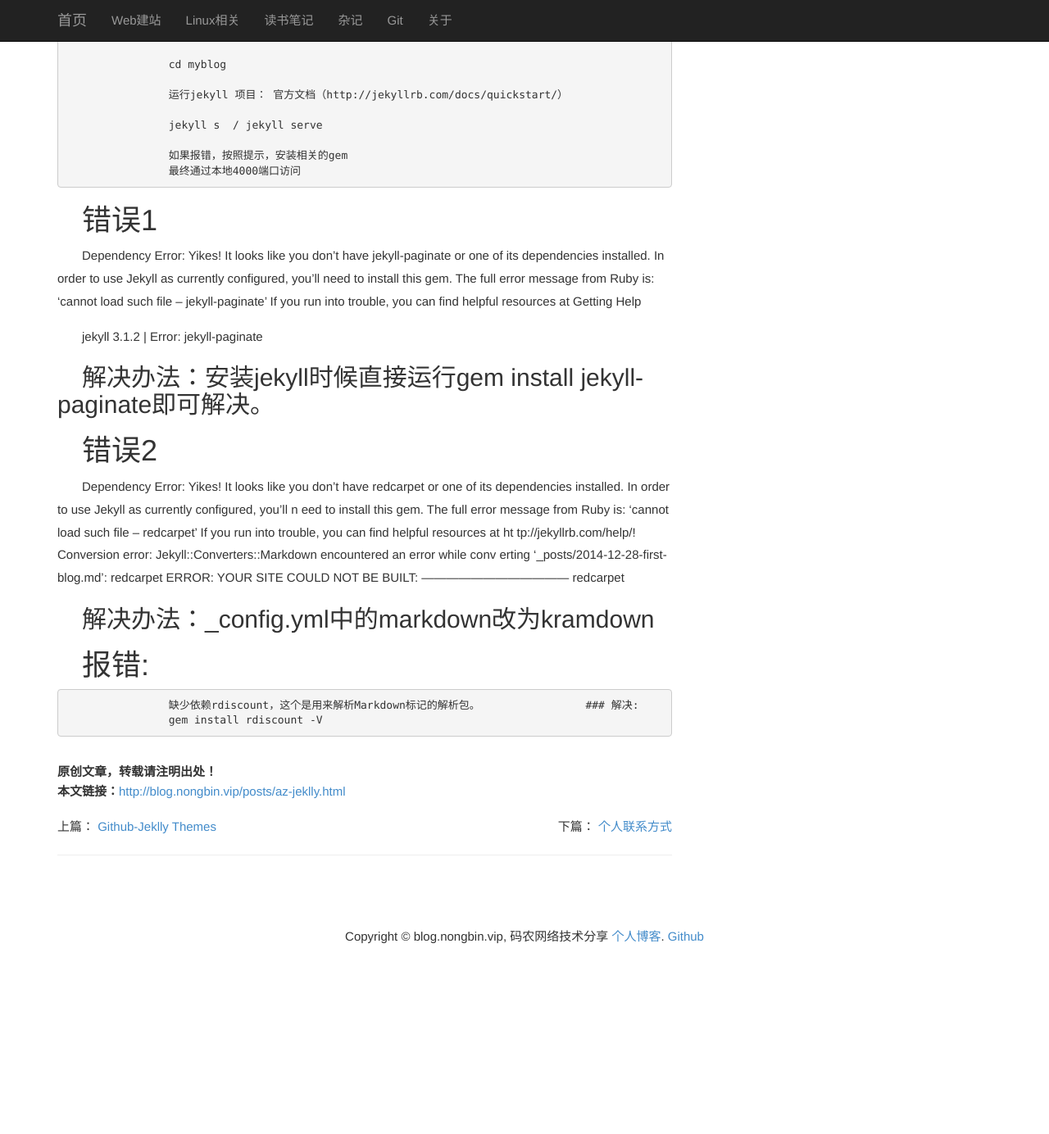
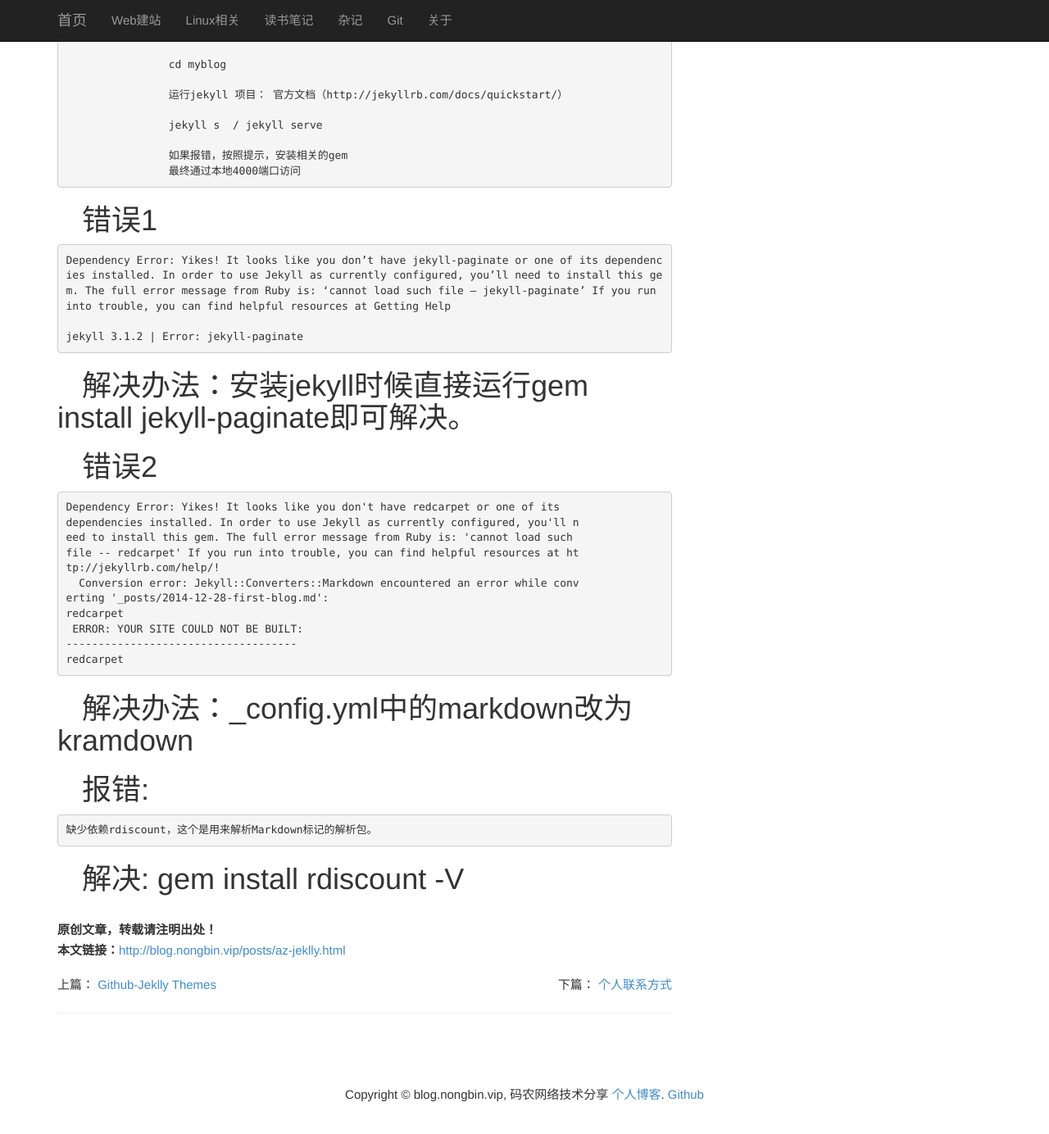
Before and after one commit to nongbin/blog, a Jekyll site: the page built from _posts/2017-09-08-az-jeklly.markdown, in a window 1280 px wide and 1400 px high, scrolled down 1215 px. Shown: the top 1384 px of the window at 82% size. Built offline with Jekyll 4.4.1, drawn with Linux system fonts in a browser that asks for light colours; comment, search, counter and statistics services are not loaded; before the commit the page ends 2422 px from its top, so only the background shows below that.

Commit message:
update article

````diff
--- a/_posts/2017-09-08-az-jeklly.markdown
+++ b/_posts/2017-09-08-az-jeklly.markdown
@@ -62,14 +62,15 @@ ruby -v   输出结果开头为ruby 2.3.0p0 即可后面还有，但是按照机
 
 
 # 错误1
-
+```
 Dependency Error: Yikes! It looks like you don’t have jekyll-paginate or one of its dependencies installed. In order to use Jekyll as currently configured, you’ll need to install this gem. The full error message from Ruby is: ‘cannot load such file – jekyll-paginate’ If you run into trouble, you can find helpful resources at Getting Help
 
 jekyll 3.1.2 | Error: jekyll-paginate
-## 解决办法：安装jekyll时候直接运行gem install jekyll-paginate即可解决。
+```
+# 解决办法：安装jekyll时候直接运行gem install jekyll-paginate即可解决。
 
 # 错误2
-
+```
 Dependency Error: Yikes! It looks like you don't have redcarpet or one of its
 dependencies installed. In order to use Jekyll as currently configured, you'll n
 eed to install this gem. The full error message from Ruby is: 'cannot load such
@@ -81,10 +82,13 @@ redcarpet
  ERROR: YOUR SITE COULD NOT BE BUILT:
 ------------------------------------
 redcarpet
-## 	解决办法：_config.yml中的markdown改为kramdown
+```
+
+# 解决办法：_config.yml中的markdown改为kramdown
 
 # 报错:
+```
+缺少依赖rdiscount，这个是用来解析Markdown标记的解析包。
+```
 
-			缺少依赖rdiscount，这个是用来解析Markdown标记的解析包。
-### 解决:
-			gem install rdiscount -V
+# 解决: gem install rdiscount -V
````
